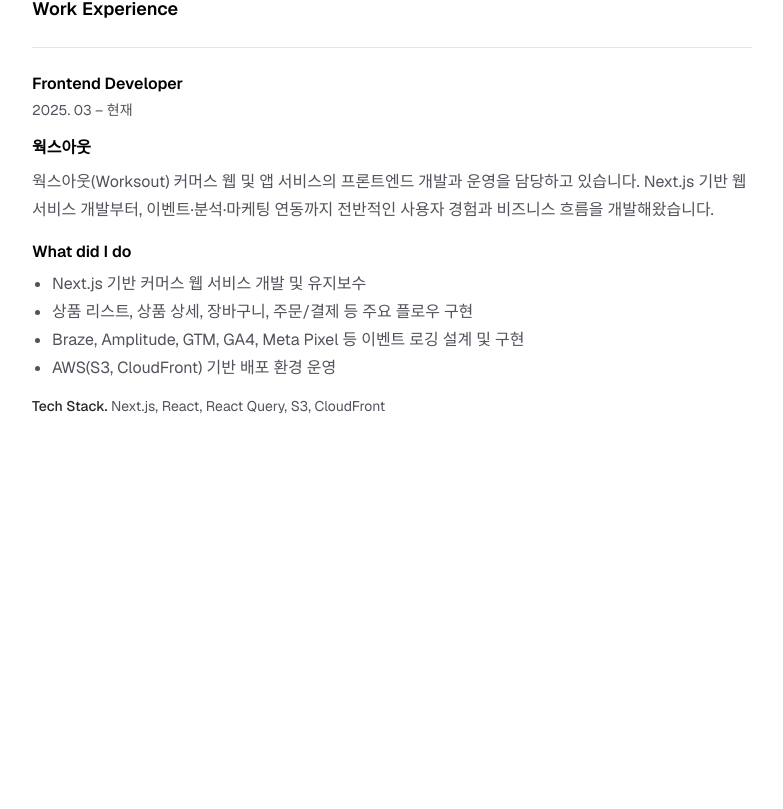
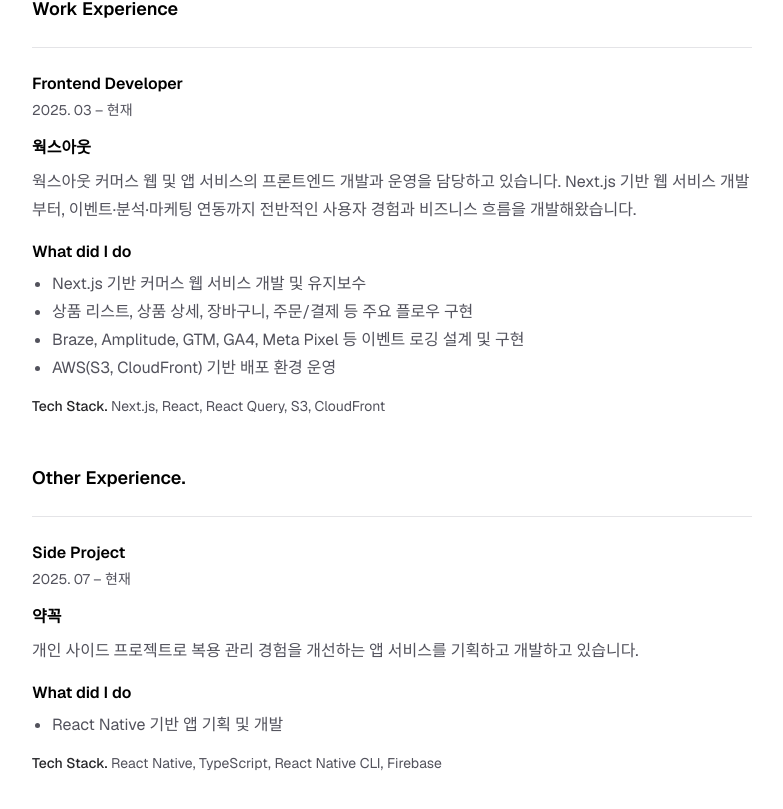
Before and after one commit to helloyukyung/helloyukyung.github.io, a Next.js app: page /resume in a window 1280 px wide. Shown: the part 269-1078 px from the top of the page, without its empty margins (248-1031 px from the left). Before the commit the page ends 800 px from the top, so only its background shows below. Built offline with nearby package versions, Linux system fonts and the light colour scheme.

Commit message:
feat: other experience

```diff
--- /dev/null
+++ b/src/app/resume/_components/other-experience.tsx
@@ -0,0 +1,45 @@
+import Link from "next/link";
+
+function OtherExperience() {
+  return (
+    <section className="mt-12" aria-labelledby="work-experience-title">
+      <h2 className="text-lg font-semibold text-black">Other Experience.</h2>
+      <article className="mt-6 border-t border-zinc-200 pt-6">
+        <header className="flex flex-col gap-1">
+          <h3 className="text-base font-semibold text-black">Side Project</h3>
+          <p className="text-sm text-zinc-600">
+            <time dateTime="2020-08">2025. 07</time> –&nbsp;
+            <time dateTime="present">현재</time>
+          </p>
+        </header>
+        <section className="mt-4" aria-labelledby="project-title">
+          <h4 className="text-base font-semibold text-black">
+            <Link
+              href="https://apps.apple.com/us/app/%EC%95%BD%EA%BC%AD/id6752120136"
+              target="_blank"
+              className="hover:underline"
+            >
+              약꼭
+            </Link>
+          </h4>
+          <p className="mt-2 leading-7 text-zinc-600">
+            개인 사이드 프로젝트로 복용 관리 경험을 개선하는 앱 서비스를
+            기획하고 개발하고 있습니다.
+          </p>
+          <section className="mt-4" aria-labelledby="what-i-did-title">
+            <h5 className="text-md font-semibold text-black">What did I do</h5>
+            <ul className="mt-2 list-disc space-y-1 pl-5 text-zinc-600">
+              <li>React Native 기반 앱 기획 및 개발</li>
+            </ul>
+          </section>
+          <footer className="mt-4 text-sm text-zinc-600">
+            <span className="font-medium text-zinc-800">Tech Stack.</span> React
+            Native, TypeScript, React Native CLI, Firebase
+          </footer>
+        </section>
+      </article>
+    </section>
+  );
+}
+
+export default OtherExperience;
--- a/src/app/resume/_components/work-experience.tsx
+++ b/src/app/resume/_components/work-experience.tsx
@@ -10,7 +10,7 @@
             Frontend Developer
           </h3>
           <p className="text-sm text-zinc-600">
-            <time dateTime="2020-08">2025. 03</time> –{" "}
+            <time dateTime="2020-08">2025. 03</time> –&nbsp;
             <time dateTime="present">현재</time>
           </p>
         </header>
@@ -25,10 +25,9 @@
             </Link>
           </h4>
           <p className="mt-2 leading-7 text-zinc-600">
-            웍스아웃(Worksout) 커머스 웹 및 앱 서비스의 프론트엔드 개발과 운영을
-            담당하고 있습니다. Next.js 기반 웹 서비스 개발부터,
-            이벤트·분석·마케팅 연동까지 전반적인 사용자 경험과 비즈니스 흐름을
-            개발해왔습니다.
+            웍스아웃 커머스 웹 및 앱 서비스의 프론트엔드 개발과 운영을 담당하고
+            있습니다. Next.js 기반 웹 서비스 개발부터, 이벤트·분석·마케팅
+            연동까지 전반적인 사용자 경험과 비즈니스 흐름을 개발해왔습니다.
           </p>
           <section className="mt-4" aria-labelledby="what-i-did-title">
             <h5 className="text-md font-semibold text-black">What did I do</h5>
--- a/src/app/resume/page.tsx
+++ b/src/app/resume/page.tsx
@@ -1,3 +1,4 @@
+import OtherExperience from "@/app/resume/_components/other-experience";
 import WorkExperience from "@/app/resume/_components/work-experience";
 
 export default function ResumePage() {
@@ -16,6 +17,7 @@
           </p>
         </header>
         <WorkExperience />
+        <OtherExperience />
       </main>
     </div>
   );
```
